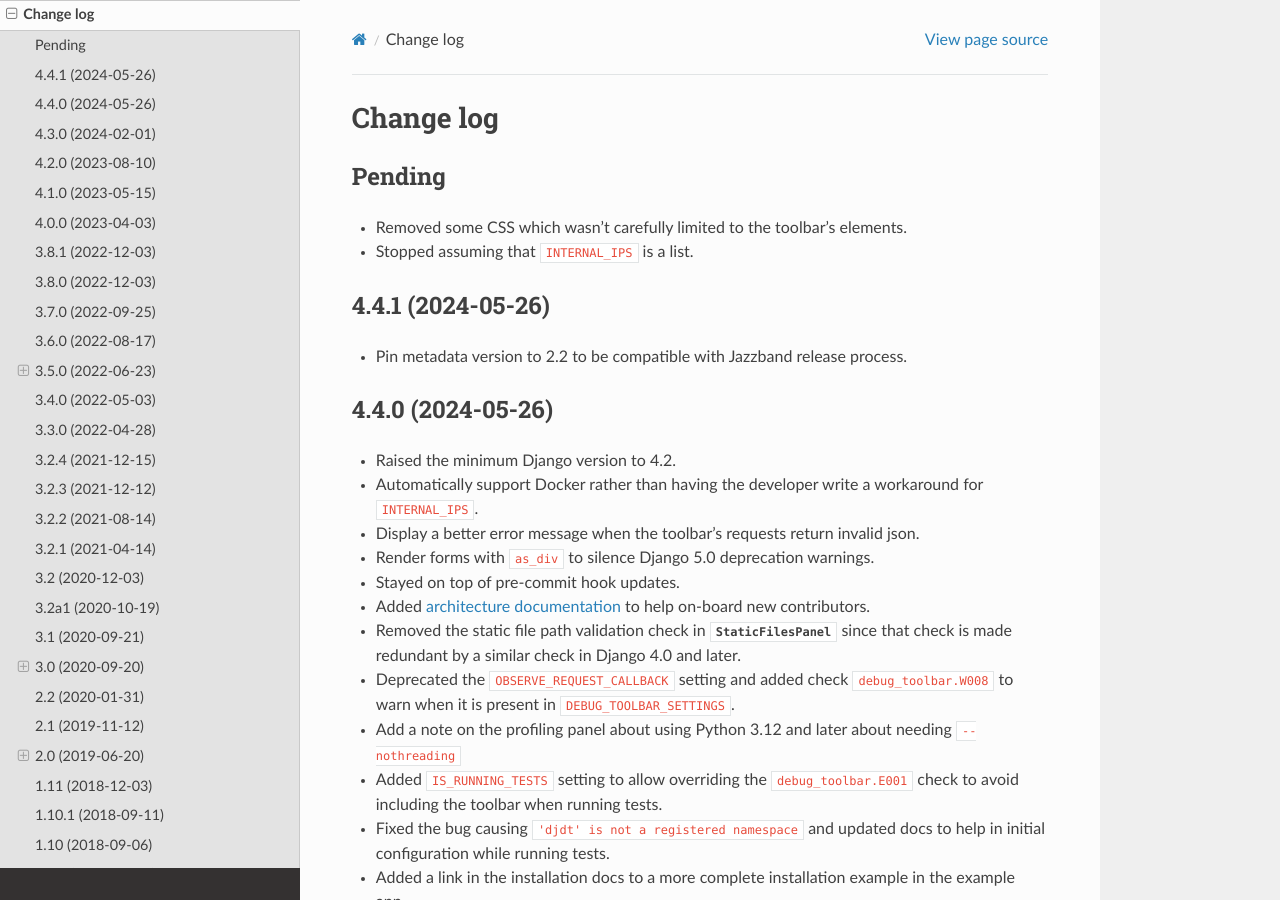
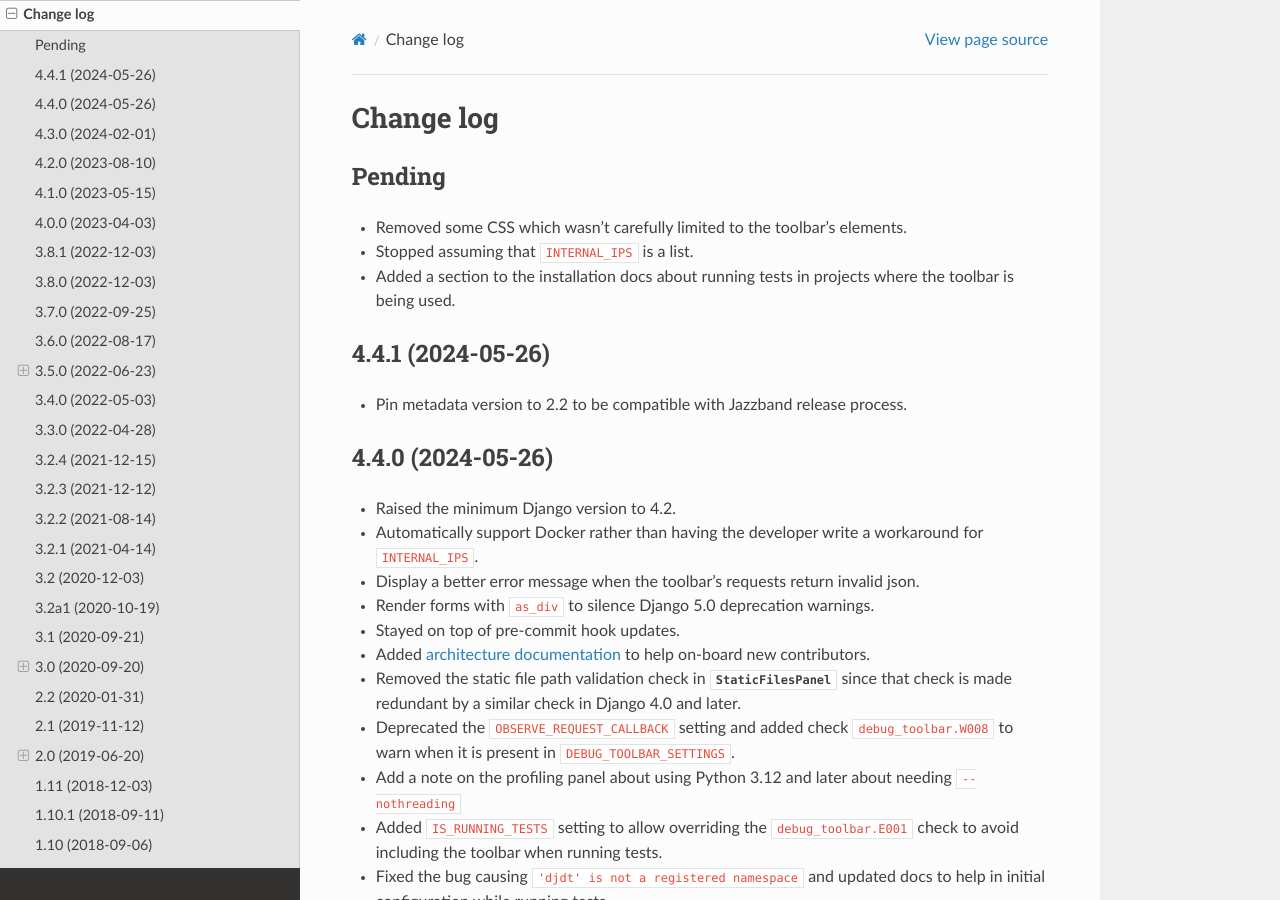
Before and after one commit to jazzband/django-debug-toolbar, a Sphinx documentation site: the page built from docs/changes.rst, in a window 1280 px wide and 900 px high. Built offline with Sphinx 7.4.7 and the Read the Docs theme 2.0.0, drawn with Linux system fonts in a browser that asks for light colours.

Commit message:
Add a changelog entry

```diff
--- a/docs/changes.rst
+++ b/docs/changes.rst
@@ -6,6 +6,8 @@
 
 * Removed some CSS which wasn't carefully limited to the toolbar's elements.
 * Stopped assuming that ``INTERNAL_IPS`` is a list.
+* Added a section to the installation docs about running tests in projects
+  where the toolbar is being used.
 
 
 4.4.1 (2024-05-26)
```
